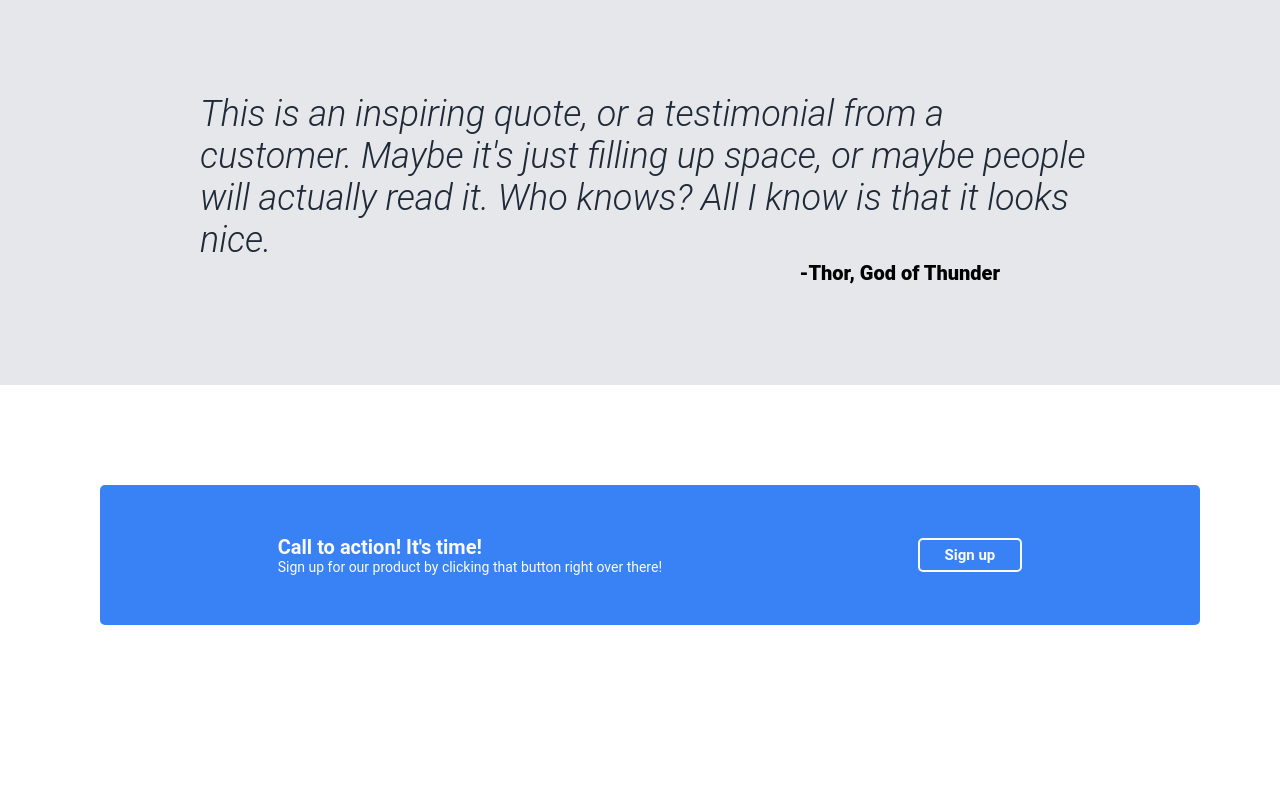
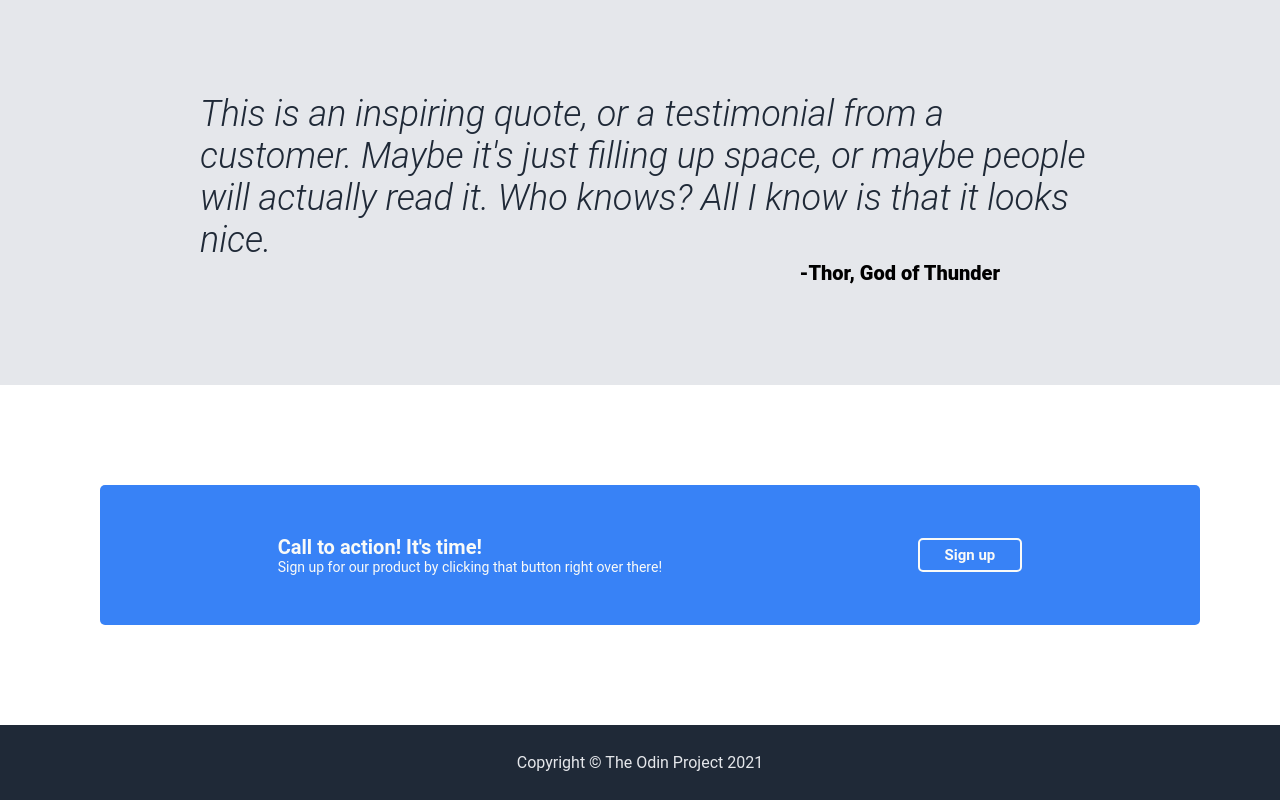
Before and after one commit to Mecawww/simple-landing-page, a plain HTML site: page index.html in a window 1280 px wide. Shown: the part 949-1749 px from the top of the page. Before the commit the page ends 1674 px from the top, so only its background shows below. Drawn offline with Linux system fonts and the light colour scheme.

Commit message:
Finishing touches to landing page design, added footer with copyright info

```diff
--- a/css/styles.css
+++ b/css/styles.css
@@ -197,3 +197,12 @@
     color: #F9FAF8;
     font-weight: bold;
 }
+
+footer {
+    background-color: #1F2937;
+    height: 75px;
+    display: flex;
+    justify-content: center;
+    align-items: center;
+    color: #E5E7EB;
+}
--- a/index.html
+++ b/index.html
@@ -85,6 +85,10 @@
             </div>
         </div>
     </section>
+
+    <footer>
+            <p>Copyright © The Odin Project 2021</p>
+    </footer>
 </body>
 
 </html>
```
